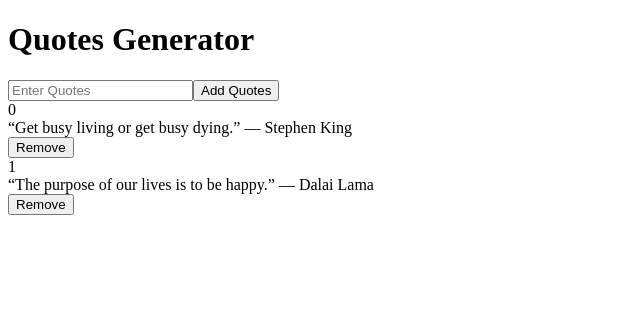
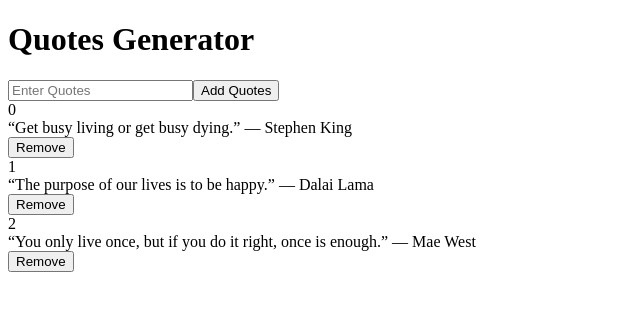
Before and after one commit to Ali-Mohamud/quote-generator, an Angular app: page / in a window 1280 px wide. Shown: the top 310 px of the page, without its empty margins (0-640 px from the left). Built offline with nearby package versions, Linux system fonts and the light colour scheme.

Commit message:
add third quote

```diff
--- a/src/app/components/quotes/quotes.component.ts
+++ b/src/app/components/quotes/quotes.component.ts
@@ -30,10 +30,10 @@
           completed:true
         },
 
-      //   {
-      //     content: '“You only live once, but if you do it right, once is enough.” — Mae West',
-      //     completed:true
-      //   }
+        {
+          content: '“You only live once, but if you do it right, once is enough.” — Mae West',
+          completed:true
+        }
 
 
 
```
